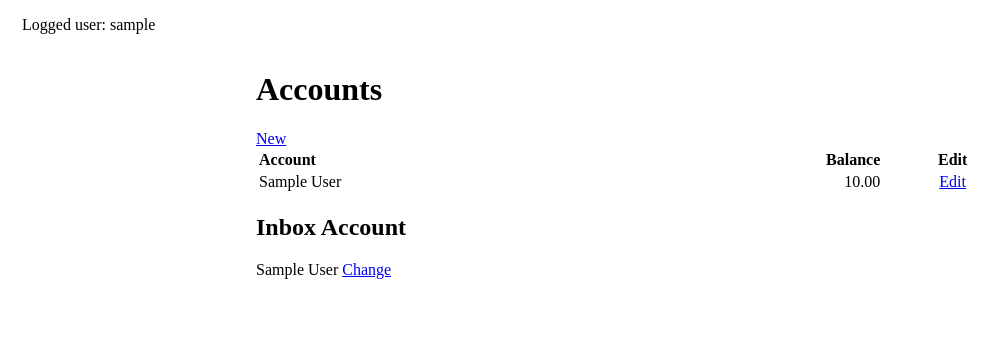
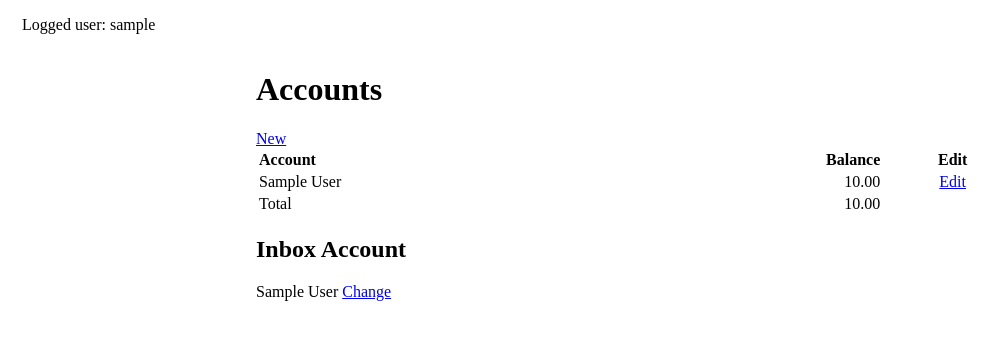
Before and after one commit to thyagostall/prudget, a Django app: page /accounts/ in a window 1280 px wide. Shown: the part 54-394 px from the top of the page, without its empty margins (0-1006 px from the left). Run offline with Django 3.2, Linux system fonts and the light colour scheme; a user stored in the database is signed in; tables that the repository leaves empty hold one stand-in row (values such as "Sample post").

Commit message:
Total for accounts

```diff
--- a/templates/transactions/account_list.html
+++ b/templates/transactions/account_list.html
@@ -26,6 +26,12 @@
                 </tr>
             {% endfor %}
             </tbody>
+            <tfoot>
+                <tr>
+                    <td class="table-cell-summary">Total</td>
+                    <td class="table-cell-currency">{{ total|floatformat:2 }}</td>
+                </tr>
+            </tfoot>
         </table>
 
         {% if inbox_account %}
--- a/transactions/views/views.py
+++ b/transactions/views/views.py
@@ -31,6 +31,7 @@ class ListAccountView(LoginRequiredMixin, ListView):
 
     def get_context_data(self, *, object_list=None, **kwargs):
         context = super().get_context_data()
+        context['total'] = services.get_query_set_balance(self.get_queryset())
         context['inbox_account'] = self.request.user.inboxaccount_set.first()
         return context
 
```
